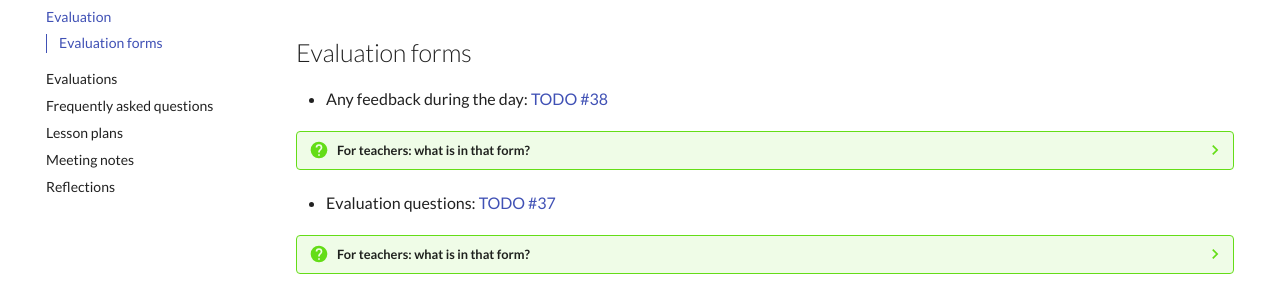
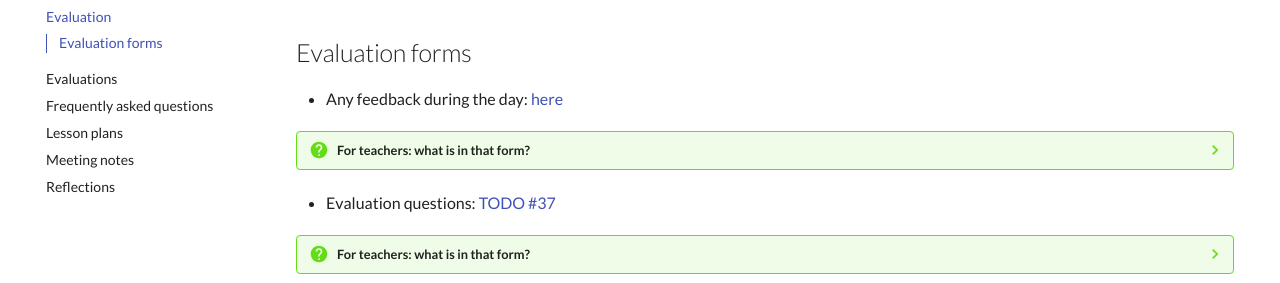
Before and after one commit to UPPMAX/naiss_file_transfer_course, an MkDocs documentation site: the page built from docs/evaluation.md, in a window 1280 px wide. Shown: the part 358-641 px from the top of the page. Built offline with MkDocs 1.6.1 and Material for MkDocs 9.7.7, drawn with Linux system fonts in a browser that asks for light colours; comment, search, counter and statistics services are not loaded.

Commit message:
Add anonymous feedback form, fix #38

```diff
--- a/docs/evaluation.md
+++ b/docs/evaluation.md
@@ -13,7 +13,7 @@
 
 ## Evaluation forms
 
-- Any feedback during the day: [TODO #38](https://github.com/UPPMAX/naiss_file_transfer_course/issues/38)
+- Any feedback during the day: [here](https://docs.google.com/forms/d/e/1FAIpQLSe3bViQ0ReenZjIAA4wIZIP12zIV6OSYF_kLqVD6nwR7rjNFA/viewform?usp=header)
 
 ???- question "For teachers: what is in that form?"
 
```
